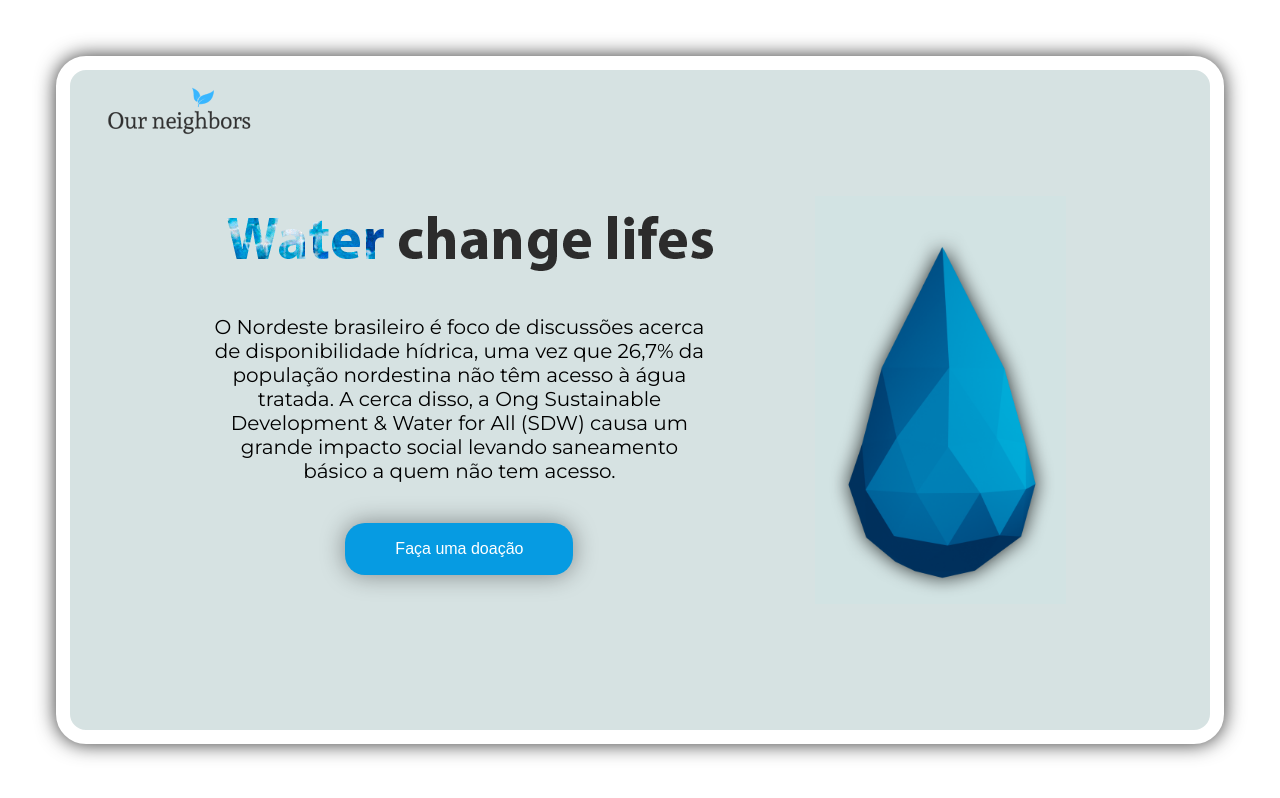
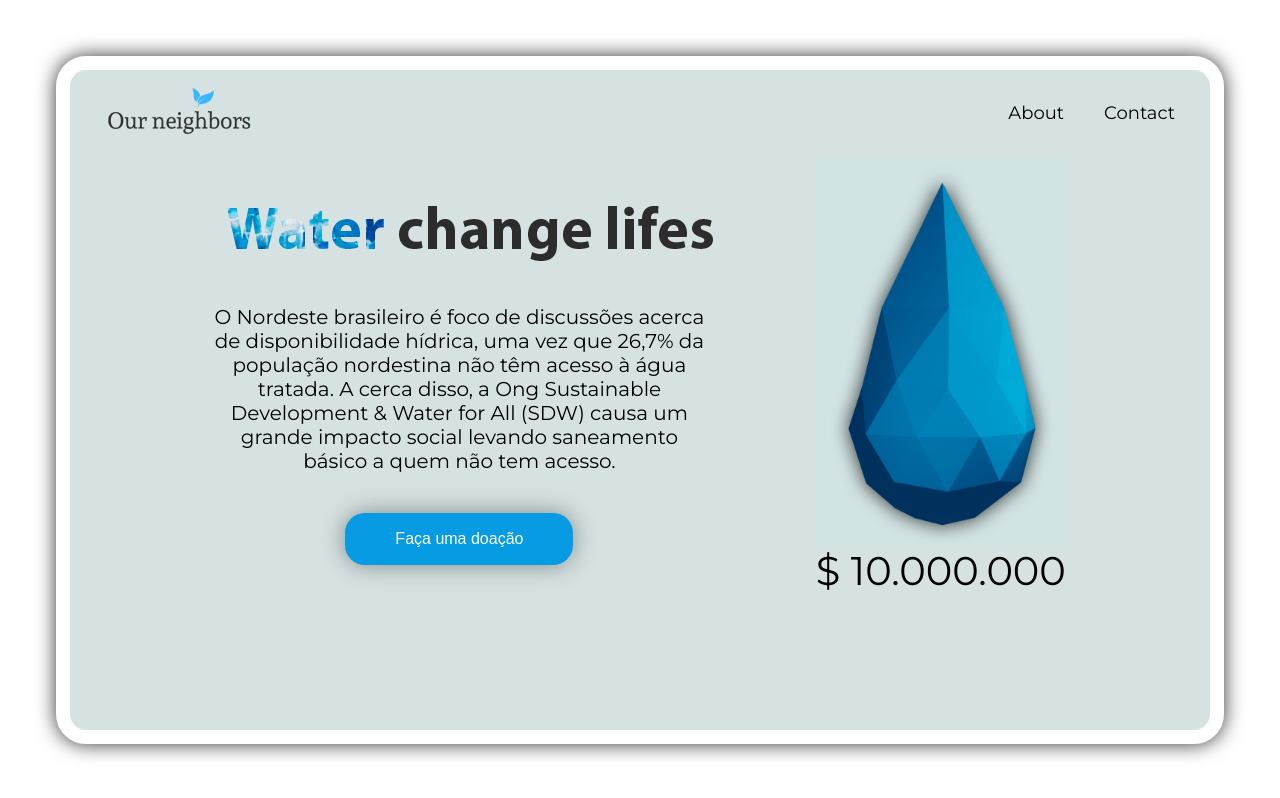
Before and after one commit to lyorrei/inteli_blockchain_hackaton, a Next.js app: page / in a window 1280 px wide. Built offline with nearby package versions, Linux system fonts and the light colour scheme.

Commit message:
Estilização da primeira página melhorada

```diff
--- a/src/components/header/style.ts
+++ b/src/components/header/style.ts
@@ -5,6 +5,7 @@ export const Container = styled.div`
     flex-direction: column;
     grid-gap: 4rem;
     text-align: center;
+    justify-content: center;
 
     p {
         font-size: 2rem;
--- a/src/components/navbar/index.tsx
+++ b/src/components/navbar/index.tsx
@@ -1,8 +1,9 @@
 import React from 'react'
 
 import LogoBlue from '../../assets/images/blue/logo.png'
-import { Container, LogoContainer } from './style'
+import { Container, LogoContainer, NavItem } from './style'
 import Image from 'next/image'
+import Link from 'next/link'
 
 interface Props {}
 
@@ -12,6 +13,13 @@ const navbar: React.FC<Props> = props => {
             <LogoContainer>
                 <Image src={LogoBlue} />
             </LogoContainer>
+
+            <NavItem>
+                <Link href="/about">About</Link>
+            </NavItem>
+            <NavItem>
+                <Link href="/contact">Contact</Link>
+            </NavItem>
         </Container>
     )
 }
--- a/src/components/navbar/style.ts
+++ b/src/components/navbar/style.ts
@@ -1,10 +1,27 @@
-import styled from 'styled-components';
+import styled from 'styled-components'
 
 export const Container = styled.div`
     padding: 1rem 1.5rem;
-`;
-
-export const LogoContainer = styled.div
+    display: flex;
+    align-items: center;
 `
 
-`;
+export const LogoContainer = styled.div`
+    margin-right: auto;
+`
+
+export const NavItem = styled.div`
+    font-size: 1.8rem;
+    padding: 1.8rem 2rem;
+    transition: all .4s;
+    border-radius: 1rem;
+
+    a {
+        text-decoration: none;
+        color: ${props => props.theme.colors.black};
+    }
+
+    &:hover {
+        background-color: white;
+    }
+`
--- a/src/components/nft/index.tsx
+++ b/src/components/nft/index.tsx
@@ -2,22 +2,26 @@ import Image from 'next/image'
 import React from 'react'
 
 import NftImage from '../../assets/images/blue/nft.png'
-import { Container } from './style'
+import ProgressBar from '../progressBar'
+import { Container, ImageContainer, MoneyDonatedNumber } from './style'
 
 interface Props {}
 
 const Nft: React.FC<Props> = props => {
     return (
         <Container>
+            <ImageContainer>
                 <Image
                     src={NftImage}
                     layout="fixed"
                     width={251}
-                height={408}
+                    height={390}
                     quality={100}
                 />
+            </ImageContainer>
 
-
+            <MoneyDonatedNumber>$ 10.000.000</MoneyDonatedNumber>
+            {/* <ProgressBar /> */}
         </Container>
     )
 }
--- a/src/components/nft/style.ts
+++ b/src/components/nft/style.ts
@@ -1,5 +1,14 @@
 import styled from 'styled-components'
 
 export const Container = styled.div`
-    margin: 0 auto;
+    padding: 0 4rem;
 `
+
+export const ImageContainer = styled.div`
+    display: flex;
+    justify-content: center;
+`
+export const MoneyDonatedNumber = styled.p`
+  font-size: 4rem;
+  text-align: center;
+`;
--- /dev/null
+++ b/src/components/progressBar/index.tsx
@@ -0,0 +1,12 @@
+import React from 'react'
+import { Container } from './style'
+
+interface Props {}
+
+const ProgressBar: React.FC<Props> = props => {
+    return <Container>
+        <span>&nbsp;</span>
+    </Container>
+}
+
+export default ProgressBar
--- /dev/null
+++ b/src/components/progressBar/style.ts
@@ -0,0 +1,41 @@
+import styled from 'styled-components';
+
+export const Container = styled.div`
+    position: relative;
+
+    span {
+        margin-top: 2rem;
+        display: block;
+        border-radius: 3px;
+        width: 100%;
+
+        position: relative;
+
+        height: 3px;
+        background-color:  #0070A6;
+
+        &:before {
+            content: "";
+            position: absolute;
+            top:0;
+            left: 0;
+            width: 30px;
+            height: 30px;
+            transform: translate(-50%, -50%);
+            border-radius: 50%;
+            background-color: #0070A6;
+        }
+
+        &:after {
+            content: "";
+            position: absolute;
+            top:0;
+            right: 0;
+            width: 30px;
+            height: 30px;
+            transform: translate(50%, -50%);
+            border-radius: 50%;
+            background-color: #0070A6;
+        }
+    }
+`;
--- a/src/styles/global.ts
+++ b/src/styles/global.ts
@@ -13,7 +13,7 @@ export default createGlobalStyle`
     }
 
     body {
-        background: ${props => props.theme.colors.background};
+        background: ${props => props.theme.colors.white};
         font-family: ${props => props.theme.fontFamily};
         position: relative;
         min-height: 100vh;
--- a/src/styles/pages/index/style.ts
+++ b/src/styles/pages/index/style.ts
@@ -19,7 +19,7 @@ export const Container = styled.div`
 `
 
 export const Content = styled.div`
-    padding: 4rem 14rem;
+    padding: 0 14rem;
     display: grid;
     grid-template-columns: 58% 40%;
     grid-gap: 6rem;
--- a/src/styles/theme.ts
+++ b/src/styles/theme.ts
@@ -1,6 +1,4 @@
 const colors = {
-
-
     greyLight1: '#faf9f9',
     greyLight2: '#f4f2f2',
     greyLight3: '#f0eeee',
```
Also changed, not shown: src/assets/images/blue/nft.png. Lines whose indentation alone changed are shown as unchanged.
